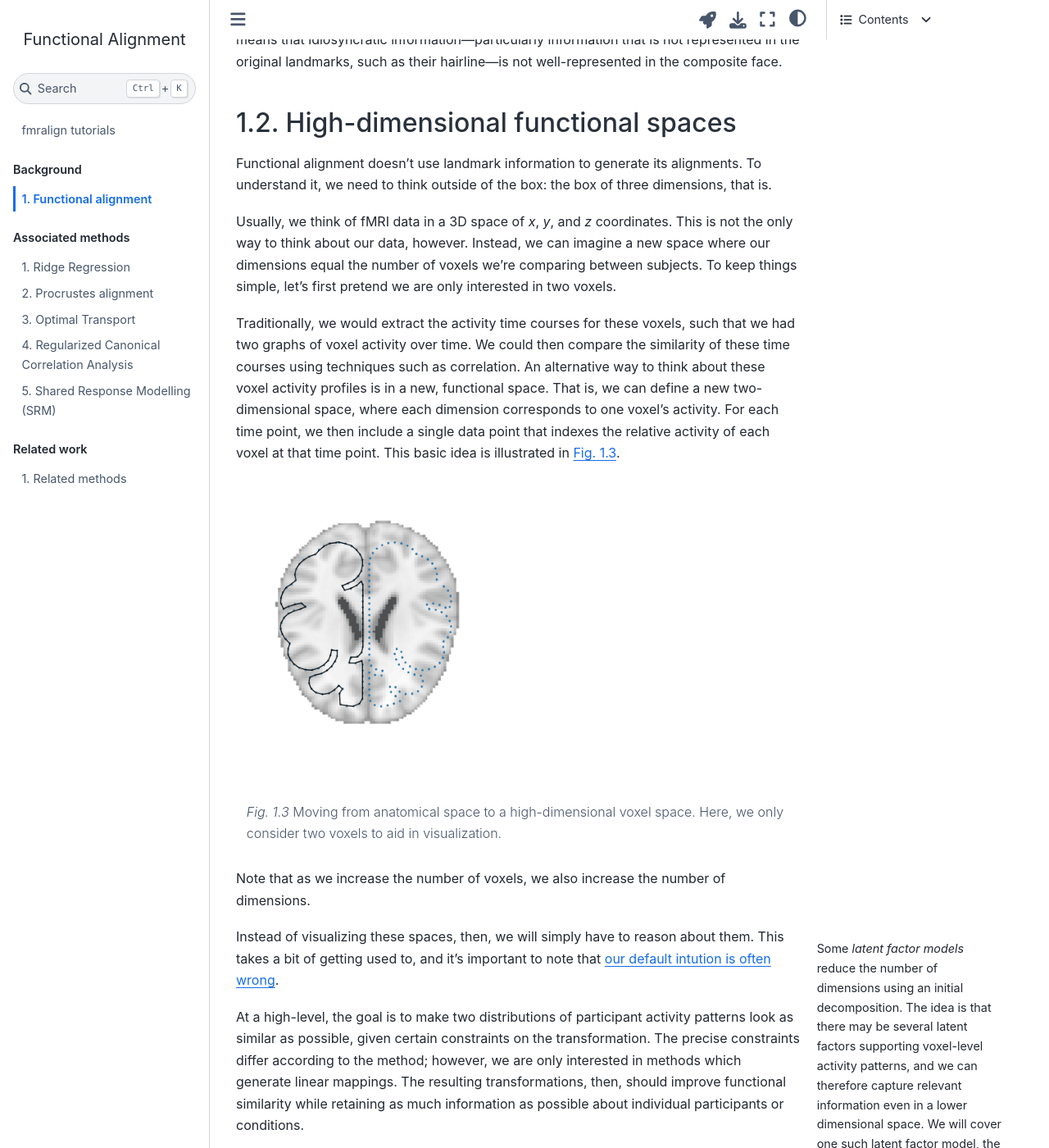
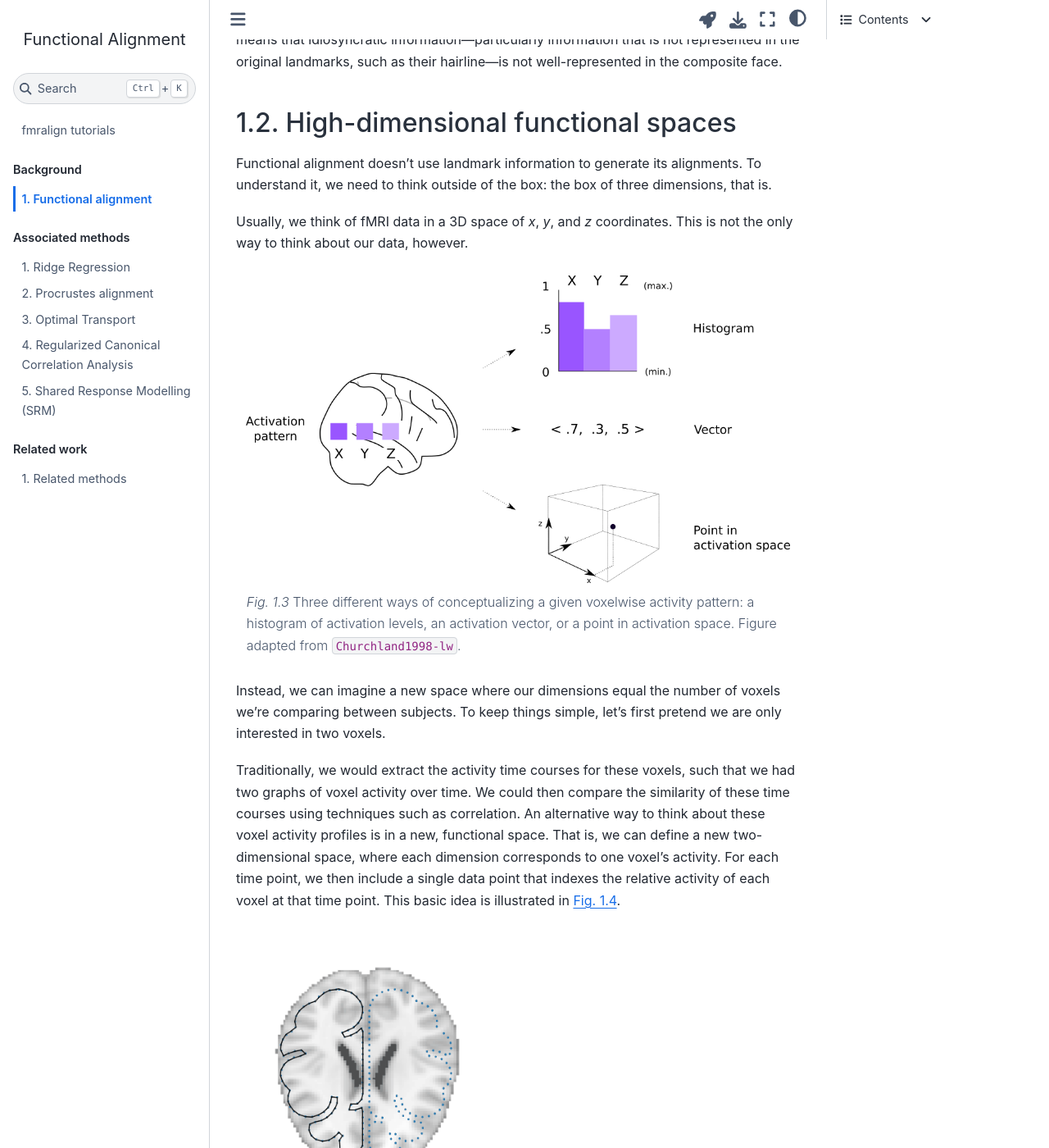
Before and after one commit to neurodatascience/fmralign-tutorials, a Jupyter Book: the page built from content/01-functional-alignment.md, in a window 1280 px wide and 1400 px high, scrolled down 1963 px. Shown: the whole window at 82% size. Built offline with Jupyter Book 1.0.4 settings and Sphinx 7.4.7 and the Sphinx Book theme 1.1.4, drawn with Linux system fonts in a browser that asks for light colours; cross-references to code outside the pages are shown as plain code; some of the changed text lies outside the part shown.

Commit message:
Add initial adaptation of Churchland figure

````diff
--- a/content/01-functional-alignment.md
+++ b/content/01-functional-alignment.md
@@ -68,6 +68,17 @@ To understand it, we need to think outside of the box: the box of three dimensio
 
 Usually, we think of fMRI data in a 3D space of _x_, _y_, and _z_ coordinates.
 This is not the only way to think about our data, however.
+
+```{figure} ../images/churchland_1998.png
+---
+height: 375px
+name: churchland-1998-png
+---
+Three different ways of conceptualizing a given voxelwise activity pattern:
+a histogram of activation levels, an activation vector, or a point in activation space.
+Figure adapted from {cite:t}`Churchland1998-lw`.
+```
+
 Instead, we can imagine a new space where our dimensions equal the number of voxels we’re comparing between subjects.
 To keep things simple, let’s first pretend we are only interested in two voxels.
 
@@ -175,3 +186,8 @@ For some methods, we will enforce that every distribution has exactly the same n
 Other methods will allow the number of voxels to vary across distributions.
 When variable voxels are allowed, we will denote the number of voxels as $p_1$ or $p_2$,
 corresponding to the relevant distribution.
+
+```{bibliography} references.bib
+:style: unsrt
+:filter: docname in docnames
+```
--- a/content/references.bib
+++ b/content/references.bib
@@ -216,3 +216,15 @@ pages    = "1--10",
 month    =  mar,
 year     =  1966
 }
+
+
+@article{Churchland1998-lw,
+  title   = {Conceptual similarity across sensory and neural diversity: the
+             {Fodor/Lepore} challenge answered},
+  author  = {Churchland, Paul M},
+  journal = {Journal of Philosophy},
+  volume  = 95,
+  number  = 1,
+  pages   = {5--32},
+  year    = 1998
+}
````
Also changed, not shown: images/churchland-1998-fig1.svg (added), images/churchland_1998.png (added).
